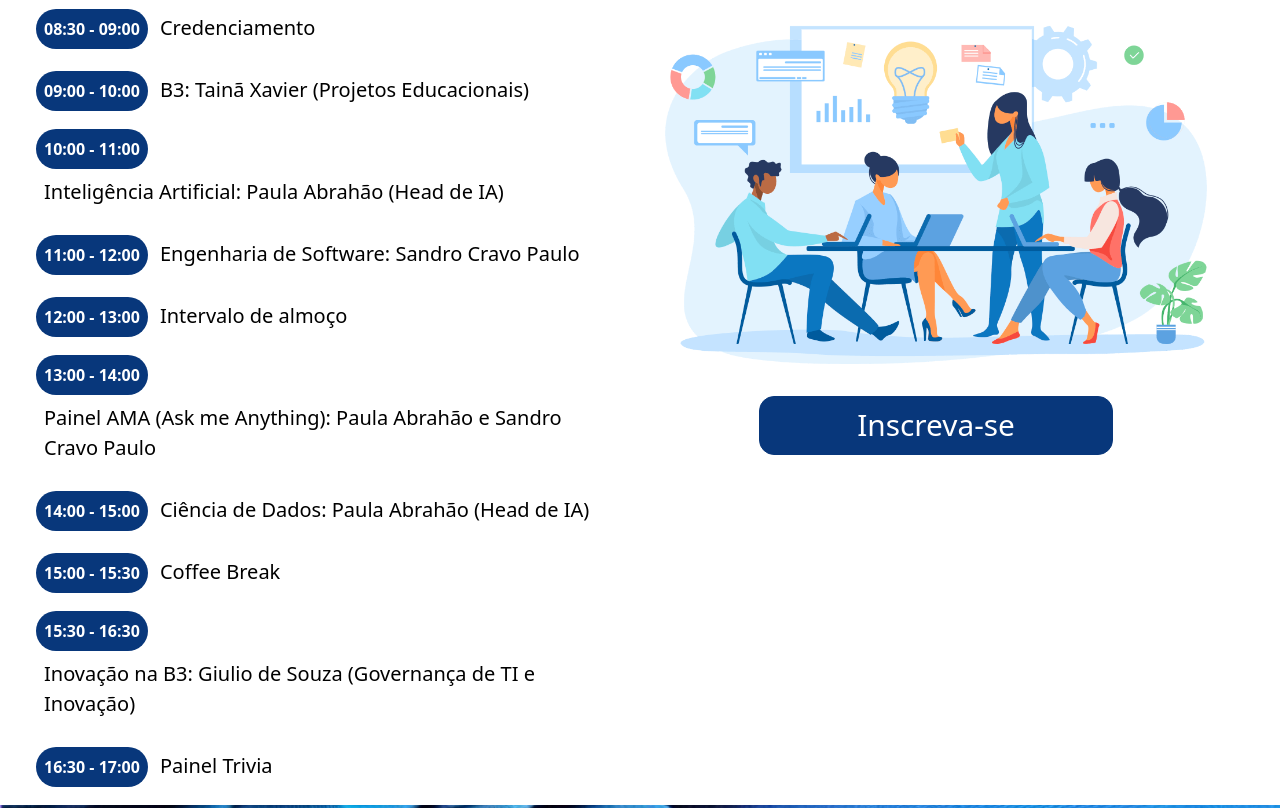
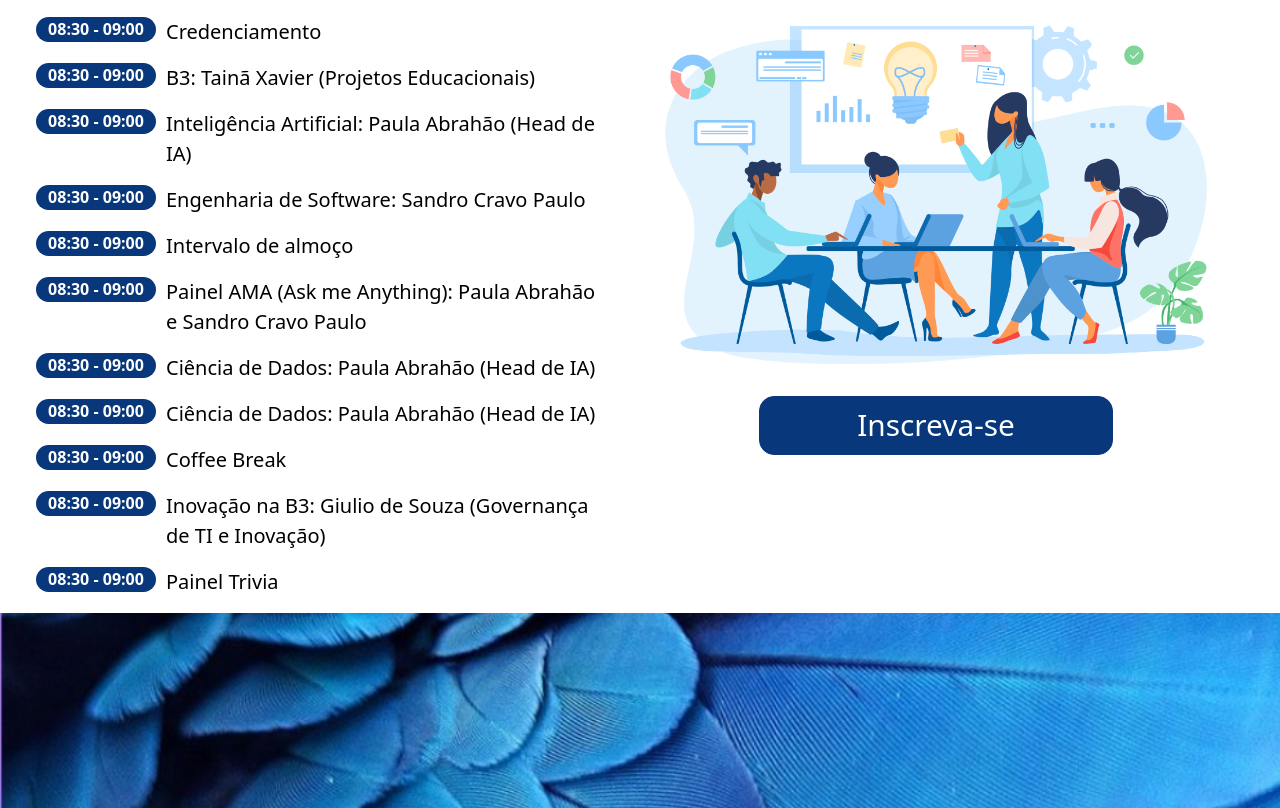
Before and after one commit to Protagonistas-do-Futuro/SitePDF, a plain HTML site: page index.html in a window 1280 px wide. Shown: the part 1860-2668 px from the top of the page. Drawn offline with nearby package versions, Linux system fonts and the light colour scheme.

Commit message:
fix: arruma espaçmento no cronograma

```diff
--- a/index.html
+++ b/index.html
@@ -88,7 +88,7 @@
               Vagas limitadas, garanta já a sua participação!
             </p>
             <div class="container d-flex" style="justify-content: center; margin-top: 20%;">
-              <button type="button" class="btn btn-primary button-2" >Inscreva-se</button>
+              <button type="button" class="btn btn-primary button-2">Inscreva-se</button>
             </div>
           </div>
         </div>
@@ -110,65 +110,81 @@
               <i class="fa-solid fa-map-pin fa-2x image-icon" style="color: #f9062b;"></i>
               <p class="fs-4 theme-black">Auditório Multiuso 2, Universidade Federal de Mato Grosso do Sul</p>
             </div>
-            <div class="container-fluid">
-              <div class="d-inline-flex p-2 container-calendar"><span class="theme-white"><b>08:30 - 09:00</b></span></div>
-              <div class="d-inline-flex p-2">
+
+            <div class="container" style="margin-top: 2%;">
+              <div class="container-calendar"><span class="theme-white"><b>08:30 - 09:00</b></span></div>
+              <div class="container-cronogram">
                 <p class="fs-5 theme-black">Credenciamento</p>
               </div>
             </div>
-            <div class="container-fluid">
-              <div class="d-inline-flex p-2 container-calendar"><span class="theme-white"><b>09:00 - 10:00</b></span></div>
-              <div class="d-inline-flex p-2">
+
+            <div class="container">
+              <div class="container-calendar"><span class="theme-white"><b>08:30 - 09:00</b></span></div>
+              <div class="container-cronogram">
                 <p class="fs-5 theme-black">B3: Tainã Xavier (Projetos Educacionais)</p>
               </div>
             </div>
-            <div class="container-fluid">
-              <div class="d-inline-flex p-2 container-calendar"><span class="theme-white"><b>10:00 - 11:00</b></span></div>
-              <div class="d-inline-flex p-2">
+
+            <div class="container">
+              <div class="container-calendar"><span class="theme-white"><b>08:30 - 09:00</b></span></div>
+              <div class="container-cronogram">
                 <p class="fs-5 theme-black">Inteligência Artificial: Paula Abrahão (Head de IA)</p>
               </div>
             </div>
-            <div class="container-fluid">
-              <div class="d-inline-flex p-2 container-calendar"><span class="theme-white"><b>11:00 - 12:00</b></span></div>
-              <div class="d-inline-flex p-2">
+
+            <div class="container">
+              <div class="container-calendar"><span class="theme-white"><b>08:30 - 09:00</b></span></div>
+              <div class="container-cronogram">
                 <p class="fs-5 theme-black">Engenharia de Software: Sandro Cravo Paulo</p>
               </div>
             </div>
-            <div class="container-fluid">
-              <div class="d-inline-flex p-2 container-calendar"><span class="theme-white"><b>12:00 - 13:00</b></span></div>
-              <div class="d-inline-flex p-2">
+
+            <div class="container">
+              <div class="container-calendar"><span class="theme-white"><b>08:30 - 09:00</b></span></div>
+              <div class="container-cronogram">
                 <p class="fs-5 theme-black">Intervalo de almoço</p>
               </div>
             </div>
-            <div class="container-fluid">
-              <div class="d-inline-flex p-2 container-calendar"><span class="theme-white"><b>13:00 - 14:00</b></span></div>
-              <div class="d-inline-flex p-2">
+
+            <div class="container">
+              <div class="container-calendar"><span class="theme-white"><b>08:30 - 09:00</b></span></div>
+              <div class="container-cronogram">
                 <p class="fs-5 theme-black">Painel AMA (Ask me Anything): Paula Abrahão e Sandro Cravo Paulo</p>
               </div>
             </div>
-            <div class="container-fluid">
-              <div class="d-inline-flex p-2 container-calendar"><span class="theme-white"><b>14:00 - 15:00</b></span></div>
-              <div class="d-inline-flex p-2">
+
+            <div class="container">
+              <div class="container-calendar"><span class="theme-white"><b>08:30 - 09:00</b></span></div>
+              <div class="container-cronogram">
                 <p class="fs-5 theme-black">Ciência de Dados: Paula Abrahão (Head de IA)</p>
               </div>
             </div>
-            <div class="container-fluid">
-              <div class="d-inline-flex p-2 container-calendar"><span class="theme-white"><b>15:00 - 15:30</b></span></div>
-              <div class="d-inline-flex p-2">
+
+            <div class="container">
+              <div class="container-calendar"><span class="theme-white"><b>08:30 - 09:00</b></span></div>
+              <div class="container-cronogram">
+                <p class="fs-5 theme-black">Ciência de Dados: Paula Abrahão (Head de IA)</p>
+              </div>
+            </div>
+
+            <div class="container">
+              <div class="container-calendar"><span class="theme-white"><b>08:30 - 09:00</b></span></div>
+              <div class="container-cronogram">
                 <p class="fs-5 theme-black">Coffee Break</p>
               </div>
             </div>
-            <div class="container-fluid">
-              <div class="d-inline-flex p-2 container-calendar"><span class="theme-white"><b>15:30 - 16:30</b></span></div>
-              <div class="d-inline-flex p-2">
+
+            <div class="container">
+              <div class="container-calendar"><span class="theme-white"><b>08:30 - 09:00</b></span></div>
+              <div class="container-cronogram">
                 <p class="fs-5 theme-black">Inovação na B3: Giulio de Souza (Governança de TI e Inovação)</p>
               </div>
             </div>
-            <div class="container-fluid">
-              <div class="d-inline-flex p-2 container-calendar"><span class="theme-white"><b>16:30 - 17:00</b></span></div>
-              <div class="d-inline-flex p-2">
-                <p class="fs-5 theme-black">Painel Trivia
-                </p>
+
+            <div class="container">
+              <div class="container-calendar"><span class="theme-white"><b>08:30 - 09:00</b></span></div>
+              <div class="container-cronogram">
+                <p class="fs-5 theme-black">Painel Trivia</p>
               </div>
             </div>
           </div>
@@ -213,16 +229,16 @@
 
     <section>
       <footer>
-        <div class="container-fluid container-background5" style="justify-content: center; align-items: center; align-content: center;">
+        <div class="container-fluid container-background5" style="justify-content: center; align-items: center; align-content: center; padding-bottom: 2%;">
           <div class="row text-center">
             <div class="col-7">
               <p class="display-6 theme-white">Siga-nos nas redes sociais!</p>
             </div>
-            <div class="col">
+            <div class="col" style="justify-content: center; align-items: center; align-content: center;">
               <div class="row">
-                <div class="col"><img class="image-footer" src="images/instagram.png" alt="instagram"></div>
-                <div class="col"><img class="image-footer" src="images/linkedin.png" alt="linkedin"></i></div>
-                <div class="col"><img class="image-footer" src="images/email.png" alt="email"></i></div>
+                <div class="col"><i class="fa-brands fa-instagram fa-2xl" style="color: #ffffff;"></i></div>
+                <div class="col"><i class="fa-brands fa-linkedin fa-2xl" style="color: #ffffff;"></i></div>
+                <div class="col"><i class="fa-regular fa-envelope fa-2xl" style="color: #ffffff;"></i></div>
               </div>
             </div>
           </div>
--- a/styles.css
+++ b/styles.css
@@ -60,6 +60,16 @@
 }
 
 /*Notebook*/
+@media (max-height: 940px){
+    .container-background2{
+        height: auto;
+    }
+
+    .container-background3{
+        height: auto;
+    }
+}
+
 @media (max-width: 1702px){
     .container-background3{
         height: auto;
@@ -127,17 +137,29 @@
     margin-bottom: 20px;
 }
 
+.button-2:hover{
+    background-color: #0A1E3D;
+    color: #FFFFFF;
+    border-color: #0A1E3D;
+}
+
 .container-info{
     margin-top: 1%;
 }
 
 .container-calendar{
-    display: flex;
+    float: left;
+    width: 120px;
+    height: 25px;
+    background-color: #08377B;
+    border-radius: 25px;
     text-align: center;
     align-items: center;
     justify-content: center;
-    background-color: #08377B;
-    border-radius: 25px;
+}
+
+.container-cronogram{
+    margin-left: 130px;
 }
 
 .image-icon{
```
